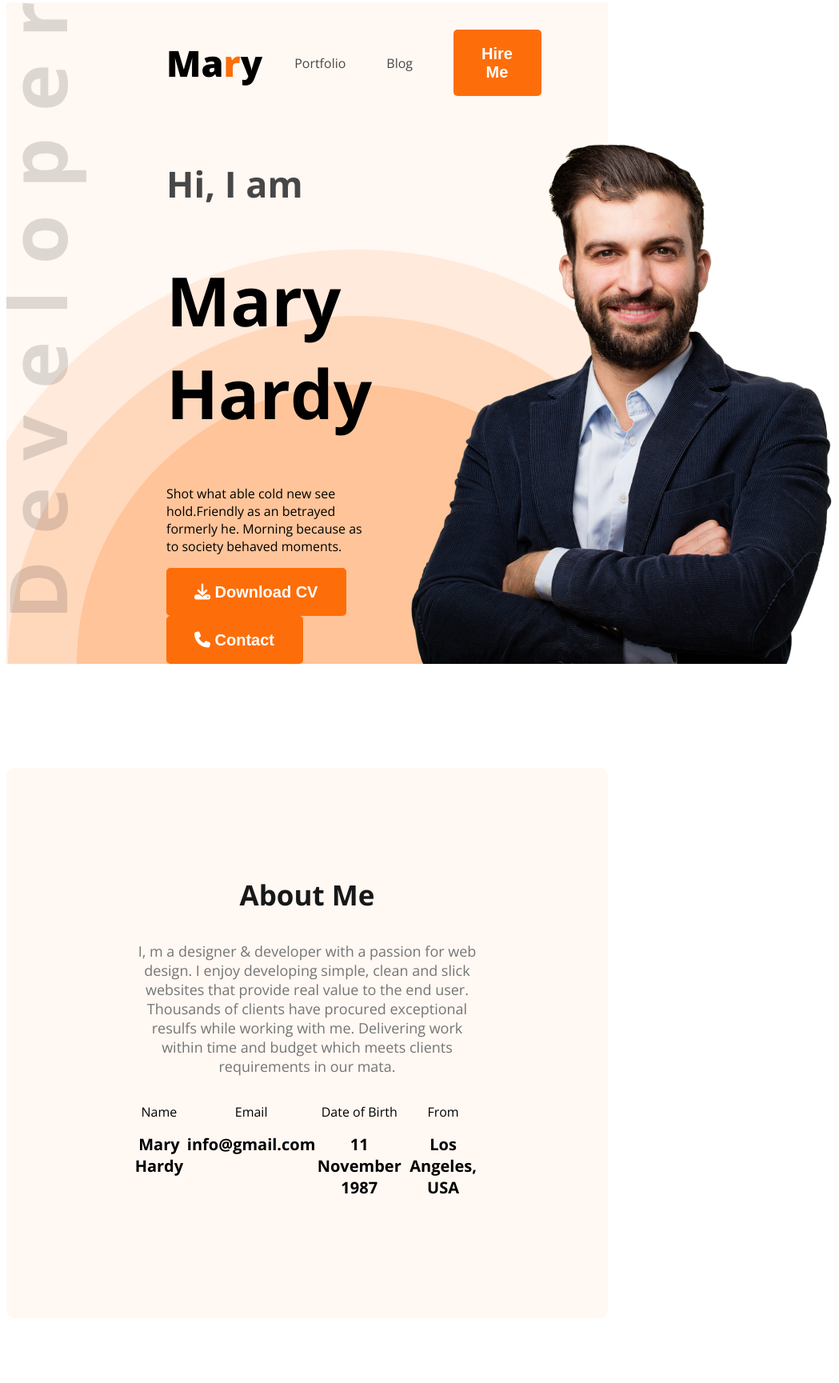
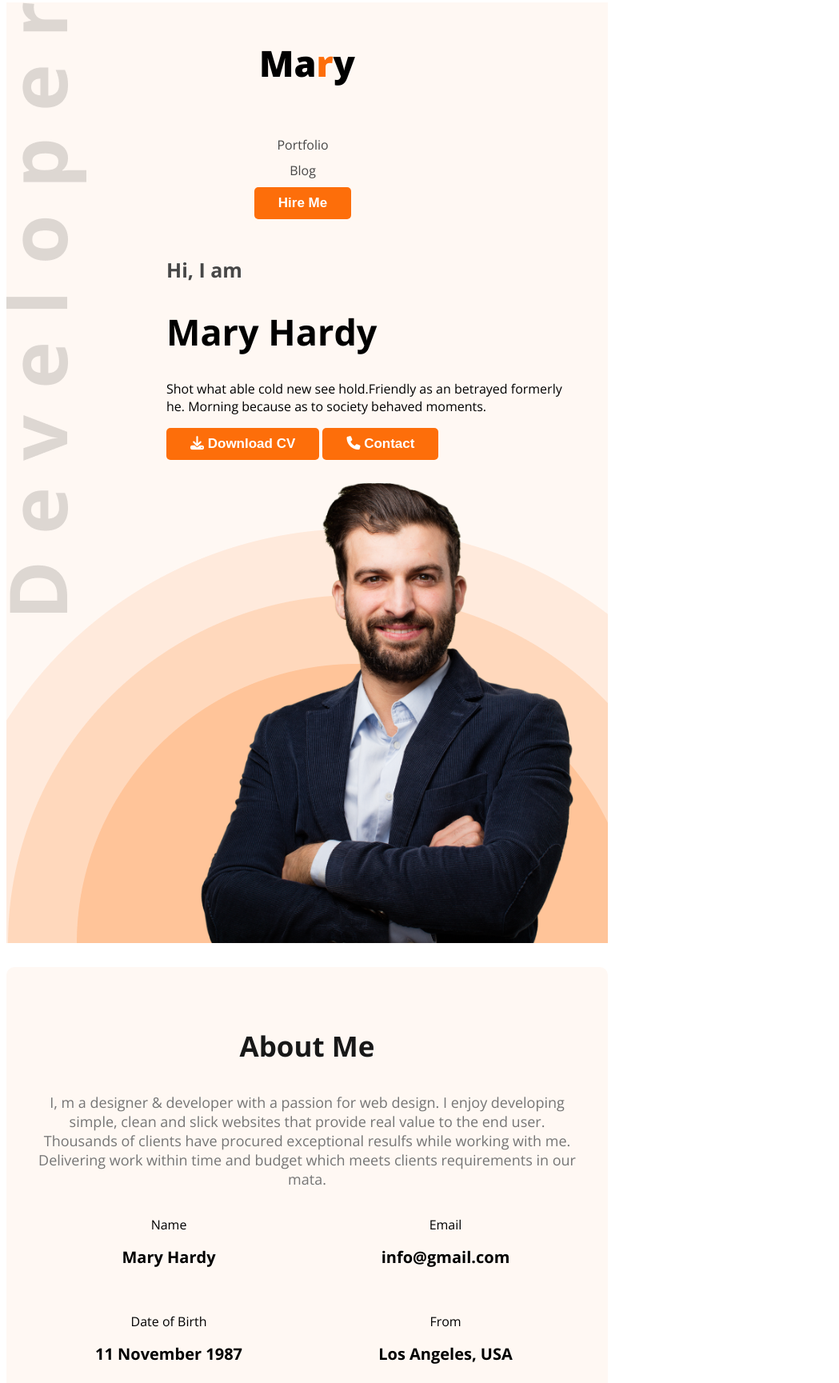
Before and after one commit to rafio1020/web-dev-portfolio, a plain HTML site: page index.html in a window 768 px wide. Shown: the part 5-1734 px from the top of the page at 80% size, 1049 px wide, since content can reach past the window. Drawn offline with nearby package versions, Linux system fonts and the light colour scheme.

Commit message:
Responsive for tablet versions

```diff
--- a/styles/portfolio.css
+++ b/styles/portfolio.css
@@ -284,3 +284,67 @@ footer{
         width: calc(100% - 60px);
     }
 }
+
+/* Tablet Media Query */
+@media screen and (min-width: 576px) and (max-width:990px) {
+    .banner-greetings{
+        font-weight: 600px;
+        font-size: 25px;
+
+    }
+    .banner-title{
+        font-weight: bold;
+        font-size: 45px;
+    }
+    .btn-primary{
+        font-size: 17px;
+        padding: 10px 30px;
+        margin-bottom: 5px;
+    }
+    nav{
+        flex-direction: column;
+        margin: auto;
+    }
+    nav ul{
+        flex-direction: column;
+        gap: 10px;
+    }
+    .banner{
+        flex-direction: column;
+    }
+    .about{
+        border-radius: 10px;
+        padding: 40px;
+        margin-top: 30px;
+        text-align: center;
+    }
+    .about-items{
+        display: grid;
+        grid-template-columns: repeat(2,1fr);
+        gap: 20px;
+    }
+    .skills-section-description{
+        margin: 50px 20px;
+    }
+    .skills-container{
+        margin: 20px;
+        display: grid;
+        grid-template-columns: repeat(2,1fr);
+    }
+    footer{
+        flex-direction: column;
+        padding: 20px;
+        margin-top: 10px;
+        gap: 10px;
+    }
+    .footer-column{
+        width: 100%;
+    }
+    .contact input[type="text"],input[type="email"],textarea{
+        width: calc(100% - 80px);
+    }
+    .resume-container{
+        margin: 20px;
+        justify-content: center;
+    }
+}
```
